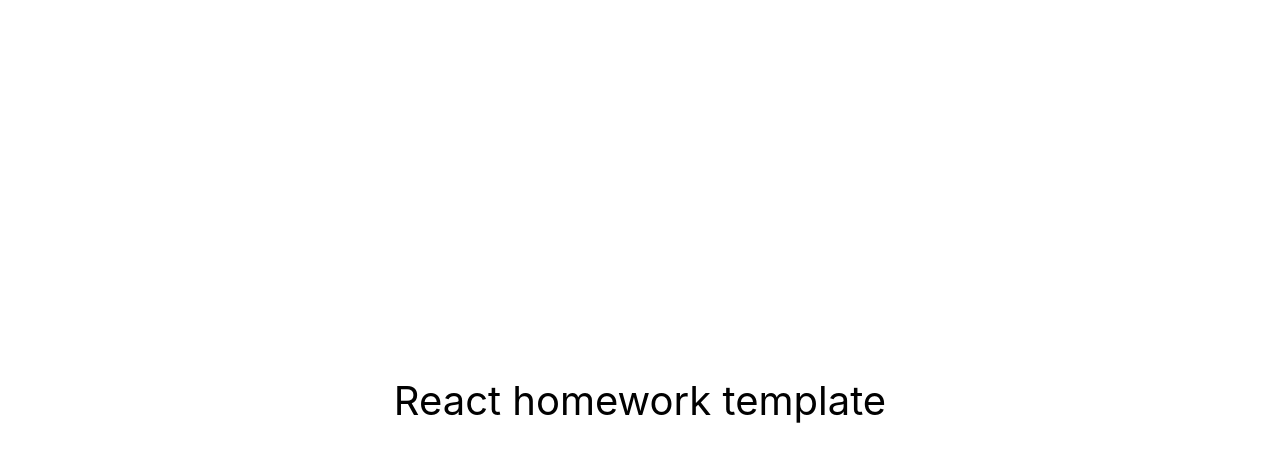
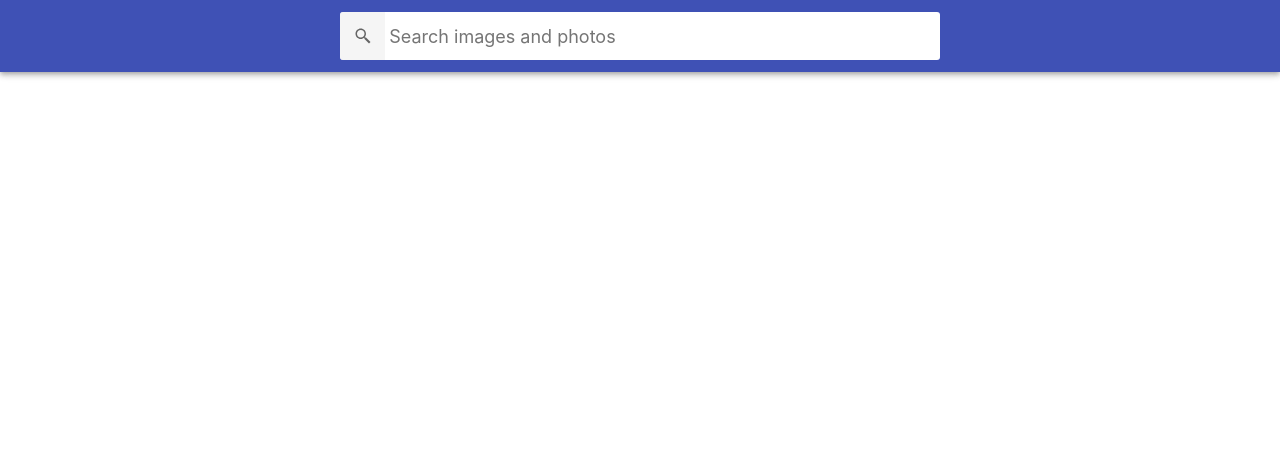
Before and after one commit to Evalac/goit-react-hw-04-images, a React (Create React App) app: page / in a window 1280 px wide. Shown: the top 462 px of the page. Built offline with nearby package versions, Linux system fonts and the light colour scheme.

Commit message:
fetchReady

```diff
--- a/src/components/App.jsx
+++ b/src/components/App.jsx
@@ -1,16 +1,35 @@
+import css from './App.module.css';
+import { useEffect, useState } from 'react';
+import { Searchbar } from './Searchbar/Searchbar';
+
 export const App = () => {
+  const [queryName, setQueryName] = useState('');
+
+  const KEY = '45910491-7a91b10438fcd735159f6d92e';
+  const BASE_URL = `https://pixabay.com/api`;
+
+  async function fetchImg(queryName) {
+    try {
+      const responce = await fetch(
+        `${BASE_URL}/?q=${queryName}&page=1&key=${KEY}&image_type=photo&orientation=horizontal&per_page=12`
+      );
+      const imgData = await responce.json();
+      return imgData;
+    } catch (error) {
+      throw new Error(`Зображення з таким імʼям ${queryName} не знайдено`);
+    }
+  }
+
+  useEffect(() => {
+    if (queryName === '') {
+      return;
+    }
+    fetchImg(queryName).then(data => console.log(data));
+  }, [queryName]);
+
   return (
-    <div
-      style={{
-        height: '100vh',
-        display: 'flex',
-        justifyContent: 'center',
-        alignItems: 'center',
-        fontSize: 40,
-        color: '#010101'
-      }}
-    >
-      React homework template
+    <div className={css.App}>
+      <Searchbar onSubmit={setQueryName} />
     </div>
   );
 };
--- /dev/null
+++ b/src/components/App.module.css
@@ -0,0 +1,6 @@
+.App {
+  display: grid;
+  grid-template-columns: 1fr;
+  grid-gap: 16px;
+  padding-bottom: 24px;
+}
--- /dev/null
+++ b/src/components/Searchbar/Searchbar.jsx
@@ -0,0 +1,36 @@
+import css from './Searchbar.module.css';
+import { useState } from 'react';
+
+function Searchbar({ onSubmit }) {
+  const [inputValue, setInputValue] = useState('');
+
+  const queryName = e => {
+    e.preventDefault();
+    onSubmit(inputValue);
+    setInputValue('');
+  };
+
+  return (
+    <header className={css.Searchbar}>
+      <form className={css.SearchForm} onSubmit={queryName}>
+        <button type="submit" className={css.SearchForm_button}>
+          <span className={css.SearchForm_button_label}>Search</span>
+        </button>
+
+        <input
+          className={css.SearchForm_input}
+          type="text"
+          autoComplete="on"
+          autoFocus
+          placeholder="Search images and photos"
+          value={inputValue}
+          onChange={e => {
+            setInputValue(e.target.value);
+          }}
+        />
+      </form>
+    </header>
+  );
+}
+
+export { Searchbar };
--- /dev/null
+++ b/src/components/Searchbar/Searchbar.module.css
@@ -0,0 +1,75 @@
+.Searchbar {
+  top: 0;
+  left: 0;
+  position: sticky;
+  z-index: 1100;
+  display: flex;
+  justify-content: center;
+  align-items: center;
+  min-height: 64px;
+  padding-right: 24px;
+  padding-left: 24px;
+  padding-top: 12px;
+  padding-bottom: 12px;
+  color: #fff;
+  background-color: #3f51b5;
+  box-shadow: 0px 2px 4px -1px rgba(0, 0, 0, 0.2),
+    0px 4px 5px 0px rgba(0, 0, 0, 0.14), 0px 1px 10px 0px rgba(0, 0, 0, 0.12);
+}
+
+.SearchForm {
+  display: flex;
+  align-items: center;
+  width: 100%;
+  max-width: 600px;
+  background-color: #fff;
+  border-radius: 3px;
+  overflow: hidden;
+}
+
+.SearchForm_button {
+  display: inline-block;
+  width: 48px;
+  height: 48px;
+  border: 0;
+  background-image: url(/src/media/icons8-search.svg);
+  background-size: 40%;
+  background-repeat: no-repeat;
+  background-position: center;
+  opacity: 0.6;
+  transition: opacity 250ms cubic-bezier(0.4, 0, 0.2, 1);
+  cursor: pointer;
+  outline: none;
+}
+
+.SearchForm_button:hover {
+  opacity: 1;
+}
+
+.SearchForm_button_label {
+  position: absolute;
+  width: 1px;
+  height: 1px;
+  padding: 0;
+  overflow: hidden;
+  clip: rect(0, 0, 0, 0);
+  white-space: nowrap;
+  clip-path: inset(50%);
+  border: 0;
+}
+
+.SearchForm_input {
+  display: inline-block;
+  width: 100%;
+  font: inherit;
+  font-size: 20px;
+  border: none;
+  outline: none;
+  padding-left: 4px;
+  padding-right: 4px;
+}
+
+.SearchForm_input::placeholder {
+  font: inherit;
+  font-size: 18px;
+}
--- /dev/null
+++ b/src/components/styles 2.css
@@ -0,0 +1,207 @@
+html {
+  box-sizing: border-box;
+  width: 100vw;
+  overflow-x: hidden;
+}
+
+*,
+*::before,
+*::after {
+  box-sizing: inherit;
+}
+
+body {
+  margin: 0;
+  font-family: -apple-system, BlinkMacSystemFont, 'Segoe UI', Roboto,
+    Oxygen-Sans, Ubuntu, Cantarell, 'Helvetica Neue', sans-serif;
+  color: #212121;
+  background-color: #fff;
+  -webkit-font-smoothing: antialiased;
+  -moz-osx-font-smoothing: grayscale;
+}
+
+img {
+  display: block;
+  max-width: 100%;
+  height: auto;
+}
+
+/*
+ * Стили компонента App
+ */
+.App {
+  display: grid;
+  grid-template-columns: 1fr;
+  grid-gap: 16px;
+  padding-bottom: 24px;
+}
+
+/*
+ * Стили компонента Searchbar
+ */
+.Searchbar {
+  top: 0;
+  left: 0;
+  position: sticky;
+  z-index: 1100;
+  display: flex;
+  justify-content: center;
+  align-items: center;
+  min-height: 64px;
+  padding-right: 24px;
+  padding-left: 24px;
+  padding-top: 12px;
+  padding-bottom: 12px;
+  color: #fff;
+  background-color: #3f51b5;
+  box-shadow: 0px 2px 4px -1px rgba(0, 0, 0, 0.2),
+    0px 4px 5px 0px rgba(0, 0, 0, 0.14), 0px 1px 10px 0px rgba(0, 0, 0, 0.12);
+}
+
+/*
+ * Стили компонента SearchForm
+ */
+.SearchForm {
+  display: flex;
+  align-items: center;
+  width: 100%;
+  max-width: 600px;
+  background-color: #fff;
+  border-radius: 3px;
+  overflow: hidden;
+}
+
+.SearchForm-button {
+  display: inline-block;
+  width: 48px;
+  height: 48px;
+  border: 0;
+  background-image: url('https://image.flaticon.com/icons/svg/149/149852.svg');
+  background-size: 40%;
+  background-repeat: no-repeat;
+  background-position: center;
+  opacity: 0.6;
+  transition: opacity 250ms cubic-bezier(0.4, 0, 0.2, 1);
+  cursor: pointer;
+  outline: none;
+}
+
+.SearchForm-button:hover {
+  opacity: 1;
+}
+
+.SearchForm-button-label {
+  position: absolute;
+  width: 1px;
+  height: 1px;
+  padding: 0;
+  overflow: hidden;
+  clip: rect(0, 0, 0, 0);
+  white-space: nowrap;
+  clip-path: inset(50%);
+  border: 0;
+}
+
+.SearchForm-input {
+  display: inline-block;
+  width: 100%;
+  font: inherit;
+  font-size: 20px;
+  border: none;
+  outline: none;
+  padding-left: 4px;
+  padding-right: 4px;
+}
+
+.SearchForm-input::placeholder {
+  font: inherit;
+  font-size: 18px;
+}
+
+/*
+ * Стили компонента ImageGallery
+ */
+.ImageGallery {
+  display: grid;
+  max-width: calc(100vw - 48px);
+  grid-template-columns: repeat(auto-fill, minmax(320px, 1fr));
+  grid-gap: 16px;
+  margin-top: 0;
+  margin-bottom: 0;
+  padding: 0;
+  list-style: none;
+  margin-left: auto;
+  margin-right: auto;
+}
+
+/*
+ * Стили компонента ImageGalleryItem
+ */
+.ImageGalleryItem {
+  border-radius: 2px;
+  box-shadow: 0px 1px 3px 0px rgba(0, 0, 0, 0.2),
+    0px 1px 1px 0px rgba(0, 0, 0, 0.14), 0px 2px 1px -1px rgba(0, 0, 0, 0.12);
+}
+
+.ImageGalleryItem-image {
+  width: 100%;
+  height: 260px;
+  object-fit: cover;
+  transition: transform 250ms cubic-bezier(0.4, 0, 0.2, 1);
+}
+
+.ImageGalleryItem-image:hover {
+  transform: scale(1.03);
+  cursor: zoom-in;
+}
+
+/*
+ * Стили компонента Modal
+ */
+
+.Overlay {
+  position: fixed;
+  top: 0;
+  left: 0;
+  width: 100vw;
+  height: 100vh;
+  display: flex;
+  justify-content: center;
+  align-items: center;
+  background-color: rgba(0, 0, 0, 0.8);
+  z-index: 1200;
+}
+
+.Modal {
+  max-width: calc(100vw - 48px);
+  max-height: calc(100vh - 24px);
+}
+
+/*
+* Стили компонента Buton (Load more)
+*/
+.Button {
+  padding: 8px 16px;
+  border-radius: 2px;
+  background-color: #3f51b5;
+  transition: all 250ms cubic-bezier(0.4, 0, 0.2, 1);
+  text-align: center;
+  display: inline-block;
+  color: #fff;
+  border: 0;
+  text-decoration: none;
+  cursor: pointer;
+  font-family: inherit;
+  font-size: 18px;
+  line-height: 24px;
+  font-style: normal;
+  font-weight: 500;
+  min-width: 180px;
+  box-shadow: 0px 3px 1px -2px rgba(0, 0, 0, 0.2),
+    0px 2px 2px 0px rgba(0, 0, 0, 0.14), 0px 1px 5px 0px rgba(0, 0, 0, 0.12);
+}
+
+.Button:hover,
+.Button:focus {
+  background-color: #303f9f;
+}
--- a/src/index.css
+++ b/src/index.css
@@ -1,15 +1,29 @@
 @import-normalize; /* bring in normalize.css styles */
+
+html {
+  box-sizing: border-box;
+  width: 100vw;
+  overflow-x: hidden;
+}
+
+*,
+*::before,
+*::after {
+  box-sizing: inherit;
+}
 
 body {
   margin: 0;
-  font-family: -apple-system, BlinkMacSystemFont, 'Segoe UI', 'Roboto', 'Oxygen',
-    'Ubuntu', 'Cantarell', 'Fira Sans', 'Droid Sans', 'Helvetica Neue',
-    sans-serif;
+  font-family: -apple-system, BlinkMacSystemFont, 'Segoe UI', Roboto,
+    Oxygen-Sans, Ubuntu, Cantarell, 'Helvetica Neue', sans-serif;
+  color: #212121;
+  background-color: #fff;
   -webkit-font-smoothing: antialiased;
   -moz-osx-font-smoothing: grayscale;
 }
 
-code {
-  font-family: source-code-pro, Menlo, Monaco, Consolas, 'Courier New',
-    monospace;
+img {
+  display: block;
+  max-width: 100%;
+  height: auto;
 }
```
Also changed, not shown: src/media/icons8-search.svg (added).
